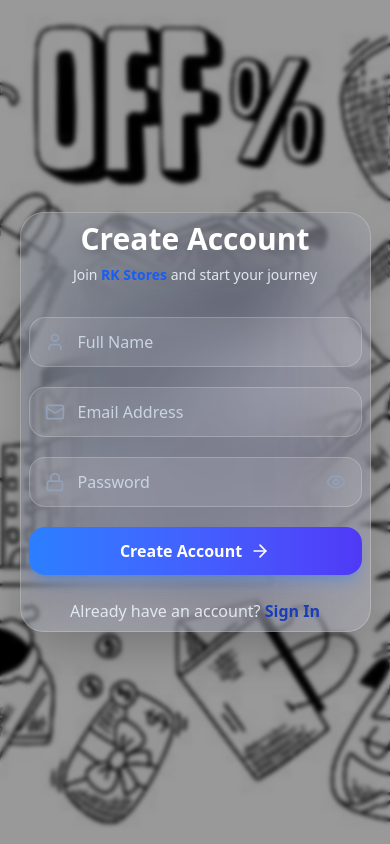
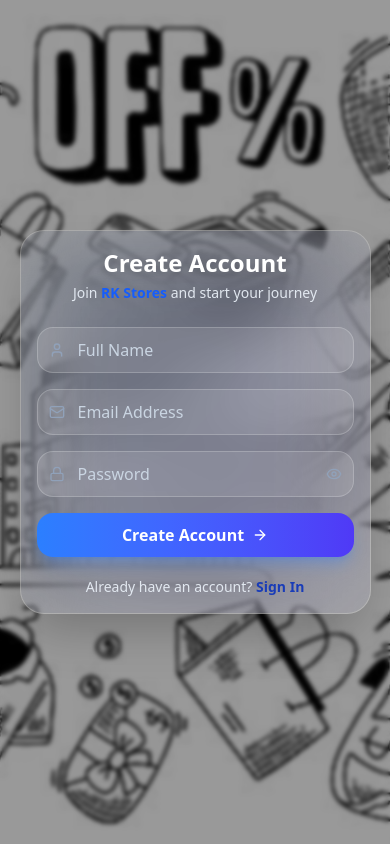
Before and after one commit to RavinduPK/Store, a React (Vite) app: page /Store/register in a window 390 px wide. Built offline with nearby package versions, Linux system fonts and the light colour scheme.

Commit message:
update login and signup

```diff
--- a/src/pages/Login.jsx
+++ b/src/pages/Login.jsx
@@ -1,7 +1,6 @@
 import React, { useState } from "react";
 import { useNavigate } from "react-router-dom";
 import backgroundImage from "../assets/shopping.jpg";
-import sidepic from "../assets/cart2.jpg";
 import { Eye, EyeOff, Mail, Lock, ArrowRight } from "lucide-react";
 import axios from "axios";
 import toast, { Toaster } from "react-hot-toast";
@@ -49,37 +48,34 @@ function Login() {
 
       {/* Main Card */}
       <div
-        className="relative w-[90%] md:w-2/3 lg:w-md flex flex-col md:flex-row
-                    rounded-3xl overflow-hidden border border-white/20 shadow-2xl z-10
+        className="relative w-[90%] sm:w-[80%] md:w-[60%] lg:w-[40%] flex flex-col rounded-3xl overflow-hidden border border-white/20 shadow-2xl z-10
                     bg-white/10 backdrop-blur-2xl backdrop-saturate-150
                     hover:backdrop-blur-3xl transition-all duration-500 ease-in-out"
       >
-
-
-        {/* Right Side - Login Form */}
-        <div className="w-full  flex flex-col justify-center p-2 sm:p-3 md:p-12 relative">
-          {/* Glow accent */}
+        {/* Login Form */}
+        <div className="w-full flex flex-col justify-center p-4 sm:p-6 md:p-10 relative">
+          {/* Glow */}
           <div className="absolute inset-0 -z-10 bg-gradient-to-br from-blue-500/10 to-indigo-600/10 blur-3xl rounded-3xl"></div>
 
           <div className="max-w-md mx-auto w-full">
             {/* Header */}
-            <div className="text-center mb-8">
-              <h1 className="text-3xl sm:text-4xl font-extrabold text-white drop-shadow-lg">
+            <div className="text-center mb-6 sm:mb-8">
+              <h1 className="text-2xl sm:text-3xl md:text-4xl font-extrabold text-white drop-shadow-lg">
                 Welcome Back
               </h1>
-              <p className="text-slate-200 text-sm sm:text-lg mt-2">
-                Sign in to continue your journey with <br></br>{" "}
+              <p className="text-slate-200 text-sm sm:text-base md:text-lg mt-1 sm:mt-2">
+                Sign in to continue your journey with <br />
                 <span className="text-blue-800 font-semibold">RK Stores</span>
               </p>
             </div>
 
             {/* Form */}
-            <form onSubmit={handleSubmit} className="space-y-5 sm:space-y-6">
-              {/* Email Field */}
+            <form onSubmit={handleSubmit} className="space-y-4 sm:space-y-5">
+              {/* Email */}
               <div className="relative group">
-                <div className="absolute inset-y-0 left-0 pl-4 flex items-center pointer-events-none z-10">
+                <div className="absolute inset-y-0 left-0 pl-3 sm:pl-4 flex items-center pointer-events-none z-10">
                   <Mail
-                    className={`h-5 w-5 transition-all duration-300 ${
+                    className={`h-4 w-4 sm:h-5 sm:w-5 transition-all duration-300 ${
                       focusedField === "email"
                         ? "text-blue-400 scale-110"
                         : "text-slate-400 group-hover:text-slate-300"
@@ -96,7 +92,7 @@ function Login() {
                   required
                   disabled={loading}
                   placeholder="Enter your email"
-                  className={`w-full pl-12 pr-4 py-3 bg-white/10 text-white placeholder-slate-300 border
+                  className={`w-full pl-10 sm:pl-12 pr-4 py-2.5 sm:py-3 bg-white/10 text-white placeholder-slate-300 border
                               rounded-2xl transition-all duration-300
                               focus:outline-none focus:ring-2 focus:ring-blue-400 focus:bg-white/20
                               ${
@@ -107,11 +103,11 @@ function Login() {
                 />
               </div>
 
-              {/* Password Field */}
+              {/* Password */}
               <div className="relative group">
-                <div className="absolute inset-y-0 left-0 pl-4 flex items-center pointer-events-none z-10">
+                <div className="absolute inset-y-0 left-0 pl-3 sm:pl-4 flex items-center pointer-events-none z-10">
                   <Lock
-                    className={`h-5 w-5 transition-all duration-300 ${
+                    className={`h-4 w-4 sm:h-5 sm:w-5 transition-all duration-300 ${
                       focusedField === "password"
                         ? "text-blue-400 scale-110"
                         : "text-slate-400 group-hover:text-slate-300"
@@ -128,7 +124,7 @@ function Login() {
                   required
                   disabled={loading}
                   placeholder="Enter your password"
-                  className={`w-full pl-12 pr-10 py-3 bg-white/10 text-white placeholder-slate-300 border
+                  className={`w-full pl-10 sm:pl-12 pr-10 py-2.5 sm:py-3 bg-white/10 text-white placeholder-slate-300 border
                               rounded-2xl transition-all duration-300
                               focus:outline-none focus:ring-2 focus:ring-blue-400 focus:bg-white/20
                               ${
@@ -140,43 +136,43 @@ function Login() {
                 <button
                   type="button"
                   onClick={() => setShowPassword(!showPassword)}
-                  className="absolute inset-y-0 right-0 pr-4 flex items-center text-slate-400 hover:text-blue-400 transition-colors z-10"
+                  className="absolute inset-y-0 right-0 pr-3 sm:pr-4 flex items-center text-slate-400 hover:text-blue-400 transition-colors z-10"
                 >
-                  {showPassword ? <EyeOff className="h-5 w-5" /> : <Eye className="h-5 w-5" />}
+                  {showPassword ? <EyeOff className="h-4 sm:h-5 w-4 sm:w-5" /> : <Eye className="h-4 sm:h-5 w-4 sm:w-5" />}
                 </button>
               </div>
 
-              {/* Submit Button */}
+              {/* Submit */}
               <button
                 type="submit"
                 disabled={loading}
                 className="w-full bg-gradient-to-r from-blue-500 to-indigo-600 hover:from-blue-600 hover:to-indigo-700
-                          text-white font-semibold py-3 rounded-2xl shadow-lg shadow-blue-500/30
+                          text-white font-semibold py-2.5 sm:py-3 rounded-2xl shadow-lg shadow-blue-500/30
                           transition-all duration-300 transform hover:scale-[1.03] active:scale-[0.98]
-                          disabled:opacity-50 disabled:cursor-not-allowed"
+                          disabled:opacity-50 disabled:cursor-not-allowed flex items-center justify-center"
               >
                 {loading ? (
-                  <div className="flex items-center justify-center">
-                    <div className="w-5 h-5 border-2 border-white/30 border-t-white rounded-full animate-spin mr-3"></div>
+                  <div className="flex items-center">
+                    <div className="w-4 h-4 sm:w-5 sm:h-5 border-2 border-white/30 border-t-white rounded-full animate-spin mr-2 sm:mr-3"></div>
                     Logging in...
                   </div>
                 ) : (
-                  <div className="flex items-center justify-center">
+                  <div className="flex items-center">
                     Sign In
-                    <ArrowRight className="ml-2 h-5 w-5 transition-transform group-hover:translate-x-1" />
+                    <ArrowRight className="ml-2 h-4 sm:h-5 w-4 sm:w-5 transition-transform group-hover:translate-x-1" />
                   </div>
                 )}
               </button>
             </form>
 
             {/* Footer */}
-            <div className="mt-6 text-center text-slate-200">
+            <div className="mt-5 sm:mt-6 text-center text-slate-200 text-sm sm:text-base">
               Don’t have an account?{" "}
               <button
                 type="button"
                 onClick={() => navigate("/register")}
                 disabled={loading}
-                className="text-blue-800 hover:text-black-500 font-semibold hover:underline transition-colors"
+                className="text-blue-800 hover:text-blue-500 font-semibold hover:underline transition-colors"
               >
                 Register
               </button>
--- a/src/pages/Signup.jsx
+++ b/src/pages/Signup.jsx
@@ -35,8 +35,6 @@ function Signup() {
           autoClose: 2500,
           theme: "colored",
         });
-
-        // Redirect after 2.5 seconds
         setTimeout(() => navigate("/login"), 2500);
       } else {
         toast.error(data.error || data.errors?.[0]?.msg || "Registration failed!", {
@@ -69,38 +67,35 @@ function Signup() {
       <ToastContainer />
 
       {/* Main Card */}
-      <div className="relative w-[90%] md:w-2/3 lg:w-md flex flex-col md:flex-row
-                      rounded-3xl overflow-hidden border border-white/20 shadow-2xl z-10
+      <div className="relative w-[90%] sm:w-[80%] md:w-[60%] lg:w-[40%] flex flex-col rounded-3xl overflow-hidden border border-white/20 shadow-2xl z-10
                       bg-white/10 backdrop-blur-2xl backdrop-saturate-150
                       hover:backdrop-blur-3xl transition-all duration-500 ease-in-out">
 
         {/* Signup Form Section */}
-        <div className="w-full flex flex-col justify-center p-2 sm:p-3 md:p-12 relative">
+        <div className="w-full flex flex-col justify-center p-4 sm:p-6 md:p-10 relative">
           <div className="absolute inset-0 -z-10 bg-gradient-to-br from-blue-500/10 to-indigo-600/10 blur-3xl rounded-3xl"></div>
 
           <div className="max-w-md mx-auto w-full">
             {/* Header */}
-            <div className="text-center mb-8">
-              <h1 className="text-3xl sm:text-4xl font-extrabold text-white drop-shadow-lg">
+            <div className="text-center mb-6 sm:mb-8">
+              <h1 className="text-2xl sm:text-3xl md:text-4xl font-extrabold text-white drop-shadow-lg">
                 Create Account
               </h1>
-              <p className="text-slate-200 text-sm sm:text-lg mt-2">
+              <p className="text-slate-200 text-sm sm:text-base md:text-lg mt-1 sm:mt-2">
                 Join <span className="text-blue-600 font-semibold">RK Stores</span> and start your journey
               </p>
             </div>
 
             {/* Form */}
-            <form onSubmit={handleSubmit} className="space-y-5 sm:space-y-6">
-              {[
-                { name: "name", type: "text", icon: User, placeholder: "Full Name" },
-                { name: "email", type: "email", icon: Mail, placeholder: "Email Address" },
-              ].map((field) => {
+            <form onSubmit={handleSubmit} className="space-y-4 sm:space-y-5">
+              {[{ name: "name", type: "text", icon: User, placeholder: "Full Name" },
+                { name: "email", type: "email", icon: Mail, placeholder: "Email Address" }].map((field) => {
                 const Icon = field.icon;
                 return (
                   <div key={field.name} className="relative group">
-                    <div className="absolute inset-y-0 left-0 pl-4 flex items-center pointer-events-none z-10">
+                    <div className="absolute inset-y-0 left-0 pl-3 sm:pl-4 flex items-center pointer-events-none z-10">
                       <Icon
-                        className={`h-5 w-5 transition-all duration-300 ${
+                        className={`h-4 w-4 sm:h-5 sm:w-5 transition-all duration-300 ${
                           focusedField === field.name
                             ? "text-blue-400 scale-110"
                             : "text-slate-400 group-hover:text-slate-300"
@@ -117,7 +112,7 @@ function Signup() {
                       required
                       disabled={loading}
                       placeholder={field.placeholder}
-                      className={`w-full pl-12 pr-4 py-3 bg-white/10 text-white placeholder-slate-300 border
+                      className={`w-full pl-10 sm:pl-12 pr-4 py-2.5 sm:py-3 bg-white/10 text-white placeholder-slate-300 border
                                   rounded-2xl transition-all duration-300
                                   focus:outline-none focus:ring-2 focus:ring-blue-400 focus:bg-white/20
                                   ${
@@ -132,9 +127,9 @@ function Signup() {
 
               {/* Password Field */}
               <div className="relative group">
-                <div className="absolute inset-y-0 left-0 pl-4 flex items-center pointer-events-none z-10">
+                <div className="absolute inset-y-0 left-0 pl-3 sm:pl-4 flex items-center pointer-events-none z-10">
                   <Lock
-                    className={`h-5 w-5 transition-all duration-300 ${
+                    className={`h-4 w-4 sm:h-5 sm:w-5 transition-all duration-300 ${
                       focusedField === "password"
                         ? "text-blue-400 scale-110"
                         : "text-slate-400 group-hover:text-slate-300"
@@ -151,7 +146,7 @@ function Signup() {
                   required
                   disabled={loading}
                   placeholder="Password"
-                  className={`w-full pl-12 pr-10 py-3 bg-white/10 text-white placeholder-slate-300 border
+                  className={`w-full pl-10 sm:pl-12 pr-10 py-2.5 sm:py-3 bg-white/10 text-white placeholder-slate-300 border
                               rounded-2xl transition-all duration-300
                               focus:outline-none focus:ring-2 focus:ring-blue-400 focus:bg-white/20
                               ${
@@ -163,9 +158,9 @@ function Signup() {
                 <button
                   type="button"
                   onClick={() => setShowPassword(!showPassword)}
-                  className="absolute inset-y-0 right-0 pr-4 flex items-center text-slate-400 hover:text-blue-400 transition-colors z-10"
+                  className="absolute inset-y-0 right-0 pr-3 sm:pr-4 flex items-center text-slate-400 hover:text-blue-400 transition-colors z-10"
                 >
-                  {showPassword ? <EyeOff className="h-5 w-5" /> : <Eye className="h-5 w-5" />}
+                  {showPassword ? <EyeOff className="h-4 sm:h-5 w-4 sm:w-5" /> : <Eye className="h-4 sm:h-5 w-4 sm:w-5" />}
                 </button>
               </div>
 
@@ -174,26 +169,26 @@ function Signup() {
                 type="submit"
                 disabled={loading}
                 className="w-full bg-gradient-to-r from-blue-500 to-indigo-600 hover:from-blue-600 hover:to-indigo-700
-                          text-white font-semibold py-3 rounded-2xl shadow-lg shadow-blue-500/30
+                          text-white font-semibold py-2.5 sm:py-3 rounded-2xl shadow-lg shadow-blue-500/30
                           transition-all duration-300 transform hover:scale-[1.03] active:scale-[0.98]
-                          disabled:opacity-50 disabled:cursor-not-allowed"
+                          disabled:opacity-50 disabled:cursor-not-allowed flex items-center justify-center"
               >
                 {loading ? (
-                  <div className="flex items-center justify-center">
-                    <div className="w-5 h-5 border-2 border-white/30 border-t-white rounded-full animate-spin mr-3"></div>
+                  <div className="flex items-center">
+                    <div className="w-4 h-4 sm:w-5 sm:h-5 border-2 border-white/30 border-t-white rounded-full animate-spin mr-2 sm:mr-3"></div>
                     Creating Account...
                   </div>
                 ) : (
-                  <div className="flex items-center justify-center">
+                  <div className="flex items-center">
                     Create Account
-                    <ArrowRight className="ml-2 h-5 w-5 transition-transform group-hover:translate-x-1" />
+                    <ArrowRight className="ml-2 h-4 sm:h-5 w-4 sm:w-5 transition-transform group-hover:translate-x-1" />
                   </div>
                 )}
               </button>
             </form>
 
             {/* Footer */}
-            <div className="mt-6 text-center text-slate-200">
+            <div className="mt-5 sm:mt-6 text-center text-slate-200 text-sm sm:text-base">
               Already have an account?{" "}
               <button
                 type="button"
```
